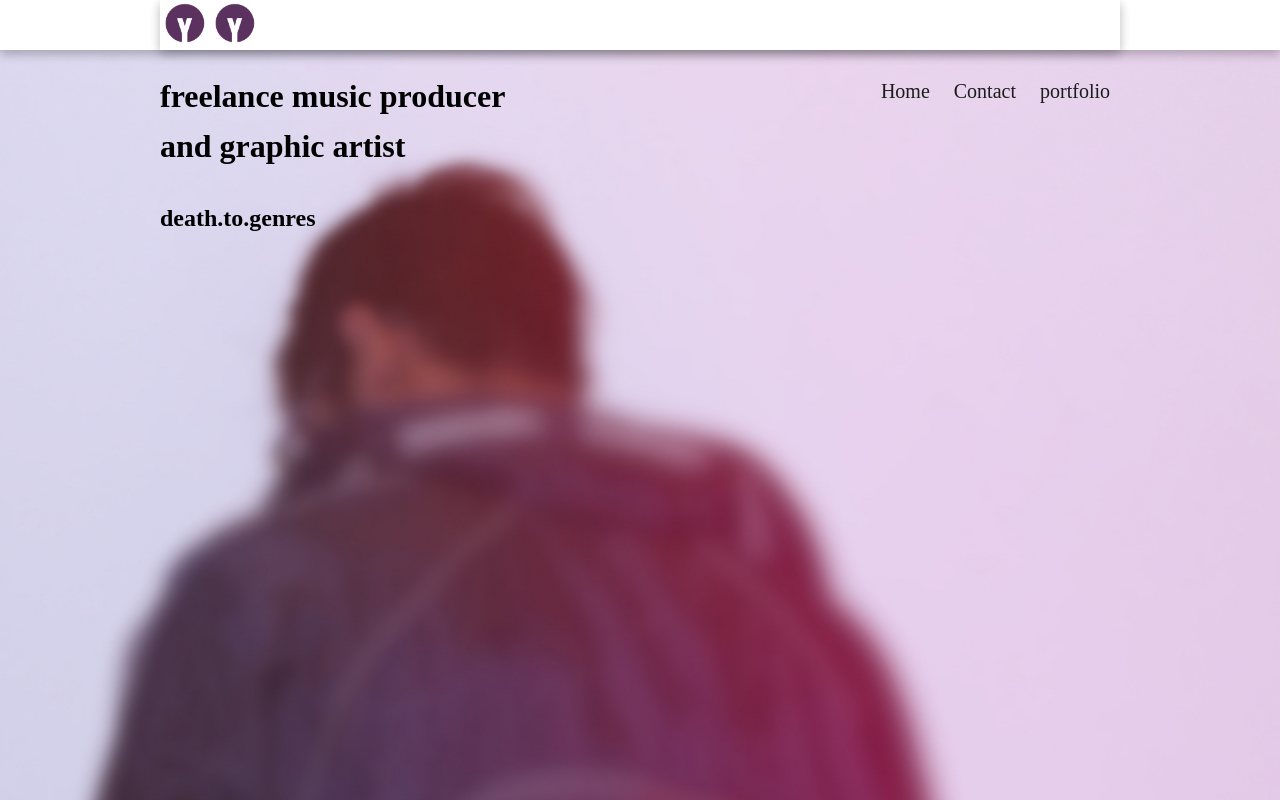
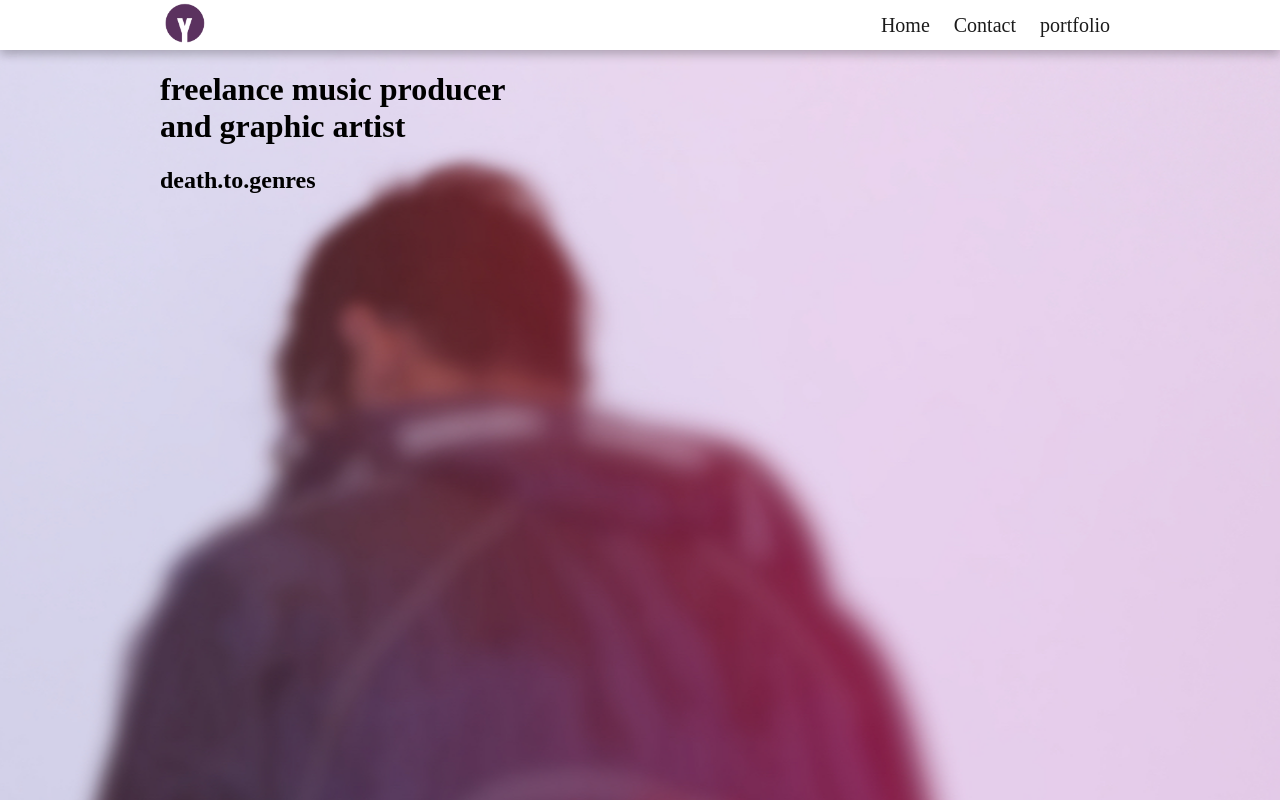
Before and after one commit to mfyush/mfyush.github.io, a plain HTML site: page index.html in a window 1280 px wide. Shown: the top 800 px of the page. Drawn offline with Linux system fonts and the light colour scheme.

Commit message:
u fkn asshol

```diff
--- a/index.html
+++ b/index.html
@@ -14,8 +14,6 @@
 				<div class="left">
 					<img src="images/logo.png" width="50">
 				</div>
-	<div class="header">
-				<img src="images/logo.png" width="50">
 				<div class="nav">
 					<nav>
 						<a class="navbar" href="index.html">Home</a>
@@ -23,7 +21,6 @@
 						<a class="navbar" href="portfolio.html">portfolio</a>
 					</nav>
 				</div>
-		<div id="container">
 			</div>
 		</div>
 		<div id="container">
```
